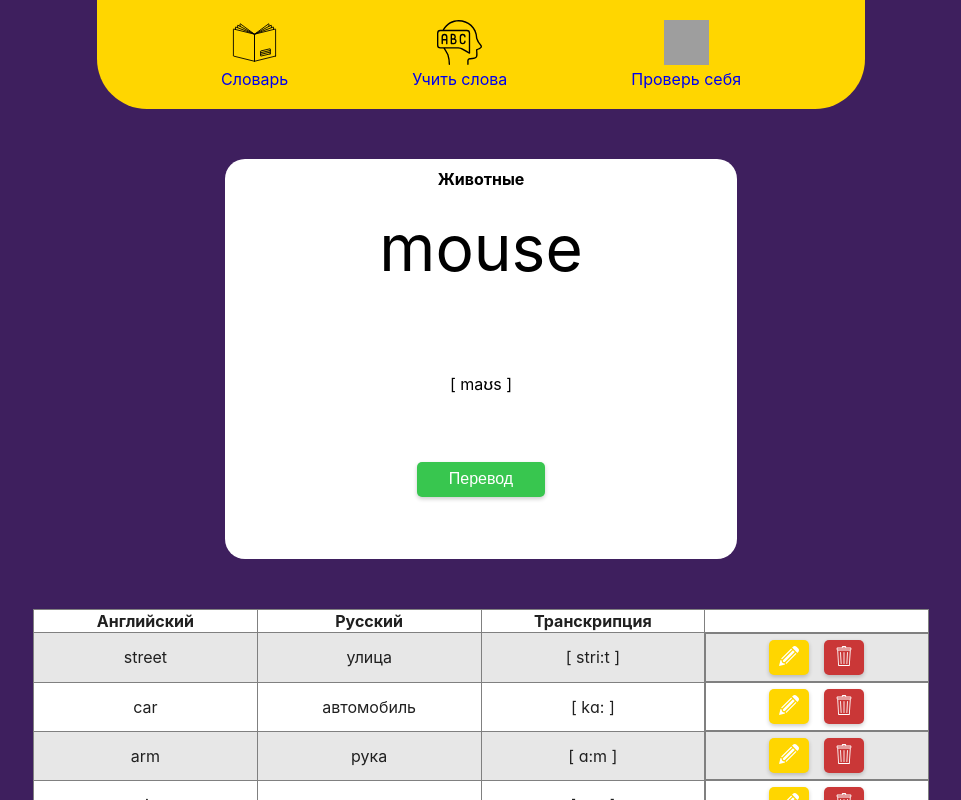
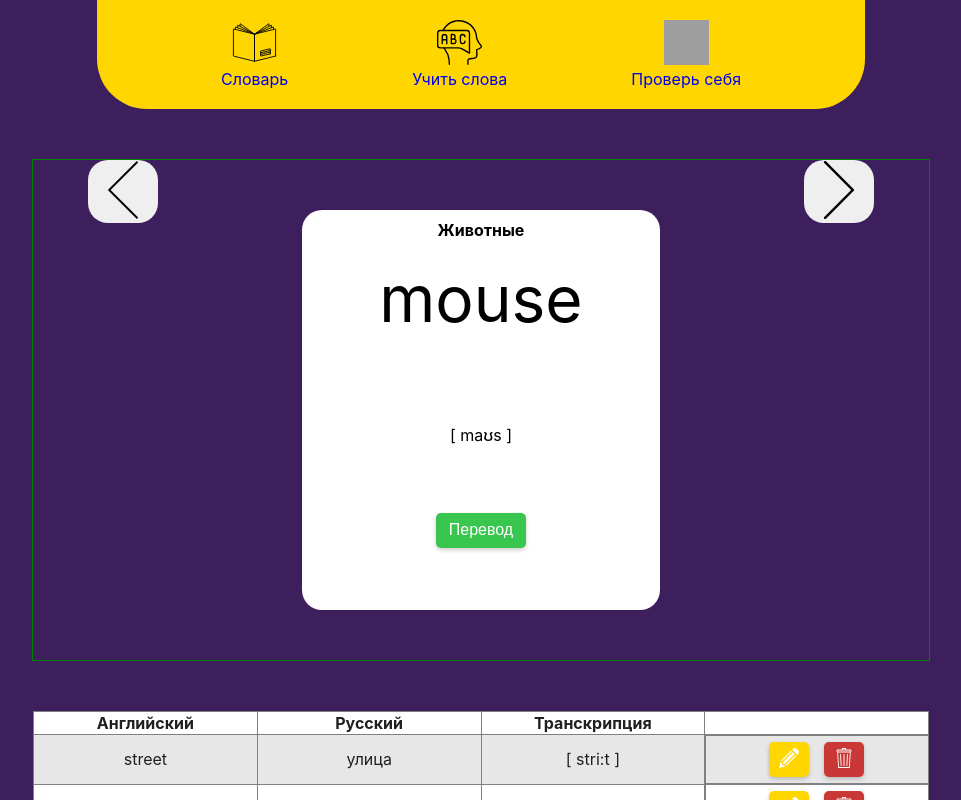
Before and after one commit to AlenaNemtsova/flashcards, a React (Create React App) app: page / in a window 1280 px wide. Shown: the top 800 px of the page, without its empty margins (159-1120 px from the left). Built offline with nearby package versions, Linux system fonts and the light colour scheme; grey boxes are pictures that could not be loaded.

Commit message:
create and import cards container

```diff
--- a/src/App.js
+++ b/src/App.js
@@ -2,10 +2,12 @@ import './App.css';
 import Header from './components/Header';
 import FlashCard from './components/FlashCard';
 import WordsList from './components/WordsList';
+import CardsContainer from './components/CardsContainer';
+
 // import './assets/styles/mainStyles.scss'; переменные не подключаются
 
 const rows = [
-  { "id": "11346", "english": "street", "transcription": "[ stri:t ]", "russian": "улица", "tags": "овощи", "tags_json": "[\"u043eu0432u043eu0449u0438\"]" },
+  { "id": "11346", "english": "street", "transcription": "[ stri:t ]", "russian": "улица", "tags": "в городе", "tags_json": "[\"u043eu0432u043eu0449u0438\"]" },
 
   {"id":"11347","english":"car","transcription":"[ kɑ: ]","russian":"автомобиль","tags":"","tags_json":"[\"\"]"},
 
@@ -20,8 +22,9 @@ function App() {
   return (
     <div className="App">
       <Header></Header>
-
-      <FlashCard rows={rows}></FlashCard>
+      <CardsContainer rows={rows}>
+        <FlashCard></FlashCard>
+      </CardsContainer>
       <WordsList rows={rows}></WordsList>
 
       <footer>
--- /dev/null
+++ b/src/components/CardsContainer.jsx
@@ -0,0 +1,39 @@
+import React,  { useState } from 'react';
+import './CardsContainer.scss';
+import FlashCard from './FlashCard';
+import arrowLeft from '../assets/images/left-arrow.svg';
+import arrowRight from '../assets/images/right-arrow.svg';
+
+
+function CardsContainer({ rows }) {
+
+    const [index, setIndex] = useState(0);
+
+    const handleClickForward = () => {
+        setIndex( index >= rows.length-1 ? 0 : index+1 );
+    };
+
+    const handleClickBack = () => {
+        setIndex(index <= 0 ? rows.length-1 : index-1);
+    };
+
+
+    return (
+        <div className='cards-container'>
+            <div className='back'>
+                <button className='back-btn' onClick={handleClickBack}>
+                    <img src={arrowLeft} alt="arrow to flip back"/>
+                </button>
+            </div>
+
+            <FlashCard id={rows[index].id} english={rows[index].english} transcription={rows[index].transcription} russian={rows[index].russian} tags={rows[index].tags}></FlashCard>
+
+            <div className='forward'>
+
+            <button className='forward-btn' onClick={handleClickForward}><img src={arrowRight} alt="arrow to flip forward" /></button>
+            </div>
+        </div>
+    )
+}
+
+export default CardsContainer
--- /dev/null
+++ b/src/components/CardsContainer.scss
@@ -0,0 +1,21 @@
+.cards-container {
+
+    display: flex;
+    flex-direction: row;
+    gap: 5%;
+    width: 70%;
+    margin: 50px auto;
+
+    border: 1px solid green;
+}
+
+.back, .forward {
+    width: 20%;
+}
+
+.back-btn, .forward-btn {
+
+    border: none;
+    border-radius: 20px;
+    width: 70px;
+}
```
